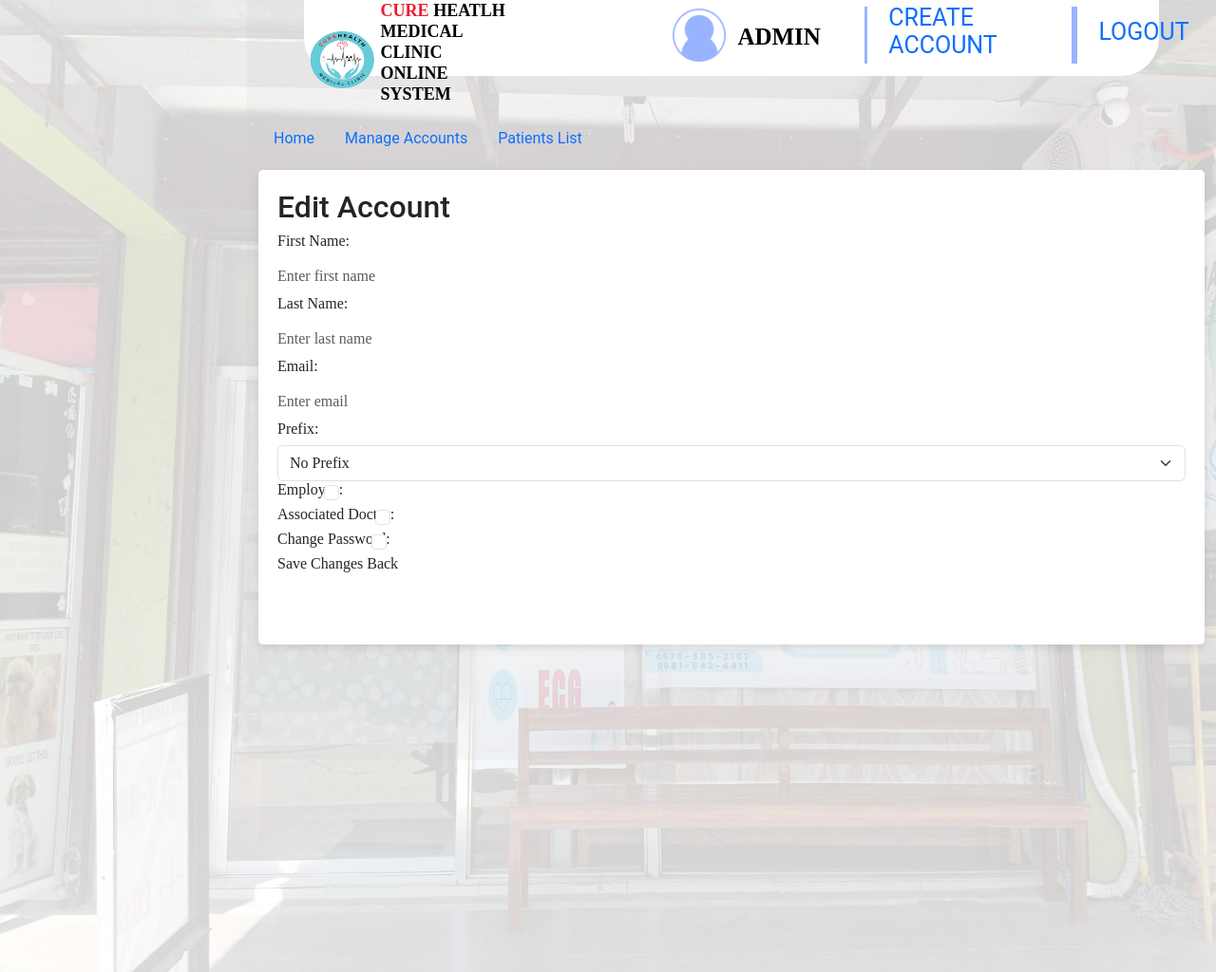
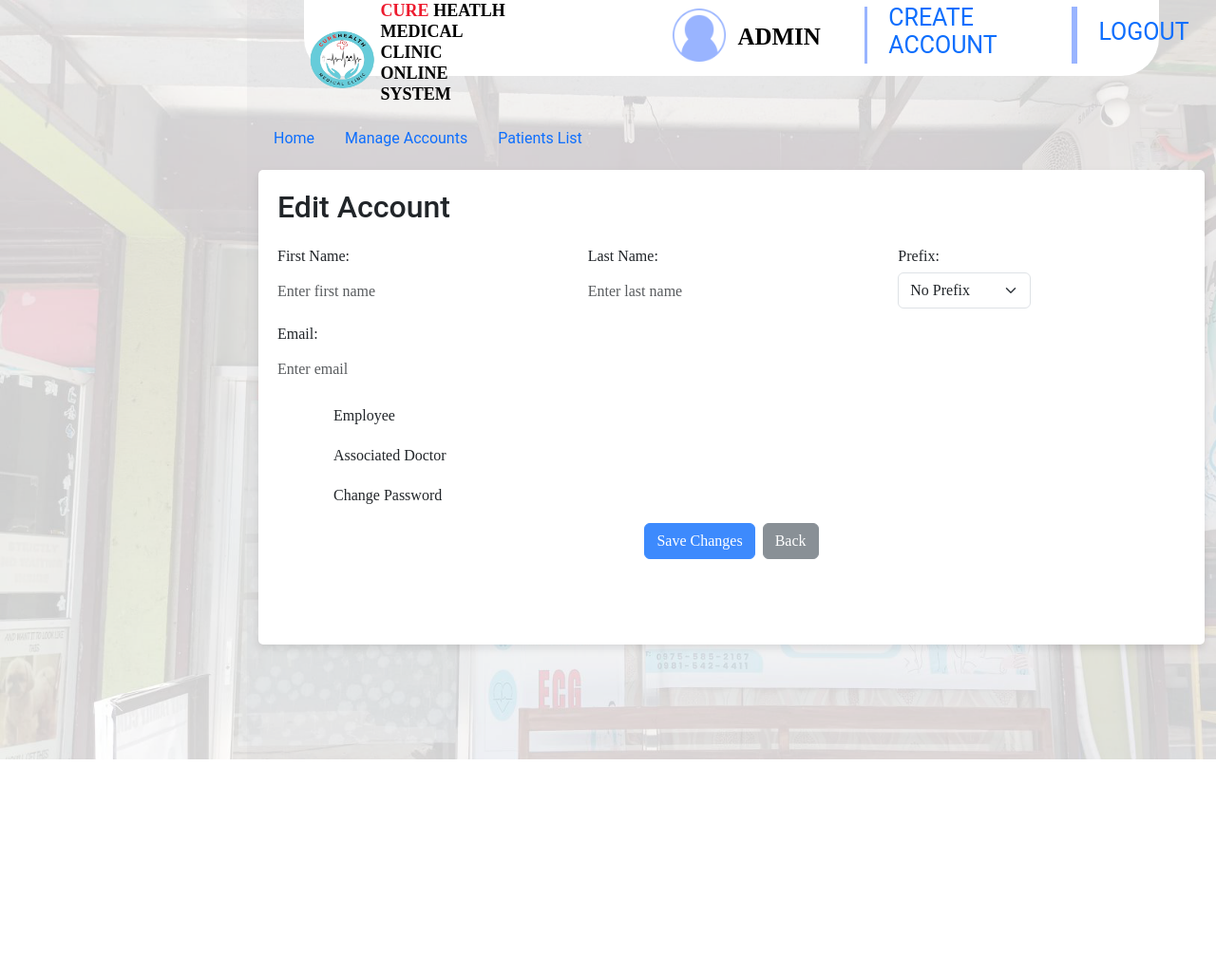
Before and after one commit to AdrianGabuco/capstone, a Django app: page /edit_account/1/ in a window 1280 px wide. Shown: the whole page at 95% size. After the commit the page ends 800 px from the top, so only its background shows below. Run offline with Django 5.2, Linux system fonts and the light colour scheme; a user stored in the database is signed in; data comes from the database, SQL or seed files in the repository; both versions use the stored data as it was after the commit; some libraries are stand-ins or nearby versions; some web fonts are replaced.

Commit message:
Fixed Webpage

```diff
--- a/chmc_wbms/static/css/admin_dashboard.css
+++ b/chmc_wbms/static/css/admin_dashboard.css
@@ -1,7 +1,11 @@
-body {
+body, html {
     min-height: 100vh;
     position: relative;
     margin: 0;
+    width: 100%;
+    height: 100%;
+    overflow: hidden;
+
 }
 
 .bg_dashboard {
@@ -17,6 +21,26 @@
         height: auto;
         padding: 20px;
     }
+}
+
+   /* Make the modal body scrollable */
+   .modal-body {
+    max-height: 400px; /* Adjust height to fit your requirements */
+    overflow-y: auto; /* Enable vertical scrolling */
+}
+
+/* Add smooth scrolling for better user experience */
+.modal-body::-webkit-scrollbar {
+    width: 8px;
+}
+
+.modal-body::-webkit-scrollbar-thumb {
+    background: #888;
+    border-radius: 4px;
+}
+
+.modal-body::-webkit-scrollbar-thumb:hover {
+    background: #555;
 }
 
 .nav-tabs .nav-link {
@@ -92,3 +116,15 @@
       margin-top: 15px;      /* Adds space above the icon */
       margin-bottom: 10px;   /* Adds space below the icon */
   }
+
+  .scrollable-container {
+    max-height: 80vh; /* Adjust height as needed */
+    overflow-y: auto;
+    border: 1px solid #ddd; /* Optional: to visually separate the container */
+    padding: 10px;
+    background-color: #f8f9fa; /* Optional: background color */
+}
+
+.scrollable-container .row {
+    margin: 0;
+}
--- a/chmc_wbms/templates/admin/create_account.html
+++ b/chmc_wbms/templates/admin/create_account.html
@@ -17,11 +17,12 @@
           {% endfor %}
       </div>
   {% endif %}
+
   <form method="post">
       {% csrf_token %}
       <div class="b-example-divider"></div>
 
-<div class="modal modal-sheet position-static d-block bg-body-secondary p-4 py-md-5" tabindex="-1" role="dialog" id="modalSignin">
+      <div class="modal modal-sheet position-static d-block p-4 py-md-5" tabindex="-1" role="dialog" id="modalSignin">
           <div class="modal-dialog" role="document">
               <div class="modal-content rounded-4 shadow">
                   <div class="modal-header p-5 pb-4 border-bottom-0">
@@ -88,6 +89,8 @@
               </div>
           </div>
       </div>
+  </form>
+</div>
 
 <script>
   // Function to check if passwords match
--- a/chmc_wbms/templates/admin/edit_account.html
+++ b/chmc_wbms/templates/admin/edit_account.html
@@ -1,67 +1,80 @@
 {% extends 'admin/admin_base.html' %}
 {% load static %}
+
 {% block title %}Edit Account{% endblock %}
 
 {% block content %}
-<h2>Edit Account</h2>
-<form method="POST" enctype="multipart/form-data">
-    {% csrf_token %}
+{% load widget_tweaks %}
+<div class="form-container">
+    <h2 class="mb-4">Edit Account</h2>
+    <form method="POST" enctype="multipart/form-data">
+        {% csrf_token %}
 
-    <!-- Manually render each form field -->
-    <div>
-        <label for="{{ form.first_name.id_for_label }}">First Name:</label>
-        {{ form.first_name }}
-    </div>
+        <!-- First Name, Last Name, and Prefix in the same row -->
+        <div class="row mb-3">
+            <!-- First Name -->
+            <div class="col-md-4">
+                <label for="{{ form.first_name.id_for_label }}" class="form-label">First Name:</label>
+                {{ form.first_name|add_class:"form-control" }}
+            </div>
 
-    <div>
-        <label for="{{ form.last_name.id_for_label }}">Last Name:</label>
-        {{ form.last_name }}
-    </div>
+            <!-- Last Name -->
+            <div class="col-md-4">
+                <label for="{{ form.last_name.id_for_label }}" class="form-label">Last Name:</label>
+                {{ form.last_name|add_class:"form-control" }}
+            </div>
 
-    <div>
-        <label for="{{ form.email.id_for_label }}">Email:</label>
-        {{ form.email }}
-    </div>
-
-    <div>
-        <label for="{{ form.prefix.id_for_label }}">Prefix:</label>
-        {{ form.prefix }}
-    </div>
-
-    <div>
-        <label for="{{ form.prefix.id_for_label }}">Employee:</label>
-        {{ form.is_employee }}
-    </div>
-
-    <div>
-        <label for="{{ form.prefix.id_for_label }}">Associated Doctor:</label>
-        {{ form.is_associated_doctor }}
-    </div>
-
-
-
-    <!-- Change Password checkbox -->
-    <div>
-        <label for="{{ form.change_password.id_for_label }}">Change Password:</label>
-        {{ form.change_password }}
-    </div>
-
-    <!-- Password fields that are conditionally shown -->
-    <div id="password-fields" style="display: {% if form.change_password.value == 'on' %}block{% else %}none{% endif %}">
-        <div>
-            <label for="{{ form.password.id_for_label }}">Password:</label>
-            {{ form.password }}
+            <!-- Prefix -->
+            <div class="col-md-2">
+                <label for="{{ form.prefix.id_for_label }}" class="form-label">Prefix:</label>
+                {{ form.prefix|add_class:"form-control" }}
+            </div>
         </div>
 
-        <div>
-            <label for="{{ form.confirm_password.id_for_label }}">Confirm Password:</label>
-            {{ form.confirm_password }}
+        <!-- Email -->
+        <div class="mb-3">
+            <label for="{{ form.email.id_for_label }}" class="form-label">Email:</label>
+            {{ form.email|add_class:"form-control" }}
         </div>
-    </div>
 
-    <button type="submit">Save Changes</button>
-    <button type="button" onclick="goBack()">Back</button> <!-- Back button -->
-</form>
+        <!-- Employee -->
+        <div class="form-check mb-3">
+            {{ form.is_employee|add_class:"form-check-input" }}
+            <label for="{{ form.is_employee.id_for_label }}" class="form-check-label">Employee</label>
+        </div>
+
+        <!-- Associated Doctor -->
+        <div class="form-check mb-3">
+            {{ form.is_associated_doctor|add_class:"form-check-input" }}
+            <label for="{{ form.is_associated_doctor.id_for_label }}" class="form-check-label">Associated Doctor</label>
+        </div>
+
+        <!-- Change Password -->
+        <div class="form-check mb-3">
+            {{ form.change_password|add_class:"form-check-input" }}
+            <label for="{{ form.change_password.id_for_label }}" class="form-check-label">Change Password</label>
+        </div>
+
+        <!-- Password fields (conditionally displayed) -->
+        <div id="password-fields" class="mb-3" style="display: {% if form.change_password.value == 'on' %}block{% else %}none{% endif %};">
+            <div class="mb-3">
+                <label for="{{ form.password.id_for_label }}" class="form-label">Password:</label>
+                {{ form.password|add_class:"form-control" }}
+            </div>
+
+            <div class="mb-3">
+                <label for="{{ form.confirm_password.id_for_label }}" class="form-label">Confirm Password:</label>
+                {{ form.confirm_password|add_class:"form-control" }}
+            </div>
+        </div>
+
+        <!-- Buttons -->
+        <div class="d-flex gap-2 justify-content-center">
+            <button type="submit" class="btn btn-primary">Save Changes</button>
+            <button type="button" class="btn btn-secondary" onclick="goBack()">Back</button>
+        </div>
+    </form>
+</div>
 
 <script>
     const changePasswordCheckbox = document.getElementById('id_change_password');
--- a/chmc_wbms/templates/employee/includes/employee_navbar.html
+++ b/chmc_wbms/templates/employee/includes/employee_navbar.html
@@ -43,7 +43,7 @@
                             Are you sure you want to Logout?
                         </div>
                         <div class="modal-footer">
-                            <a href="{% url 'admin_logout' %}"><button type="button" class="btn btn-primary">Logout</button></a>
+                            <a href="{% url 'employee_logout' %}"><button type="button" class="btn btn-primary">Logout</button></a>
                         </div>
                     </div>
                 </div>
```
Also changed, not shown: chmc_wbms/static/css/employee_dashboard.css (+35 -0 lines), chmc_wbms/templates/employee/edit_profile.html (+15 -15 lines), chmc_wbms/db.sqlite3. Lines whose indentation alone changed are shown as unchanged.
